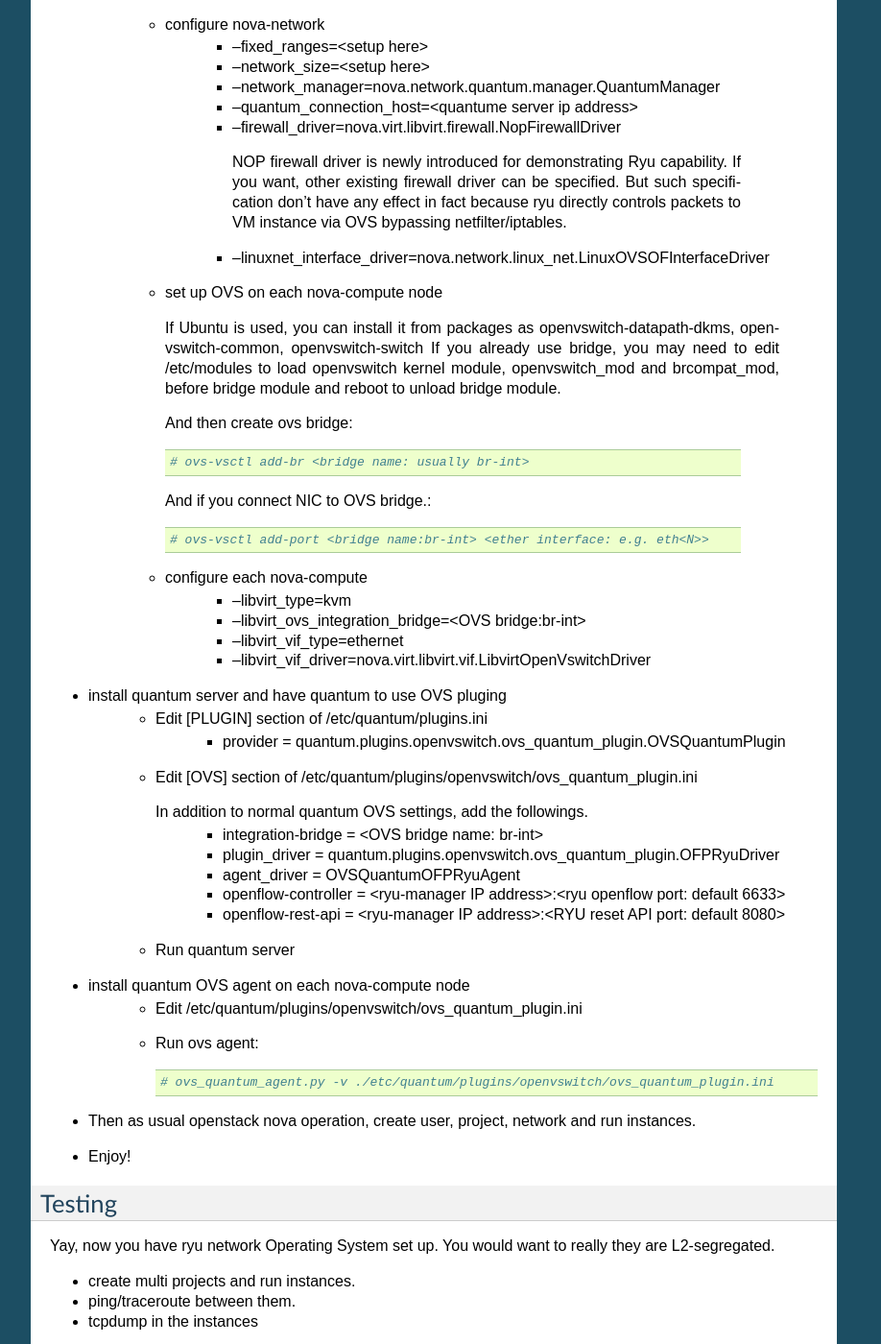
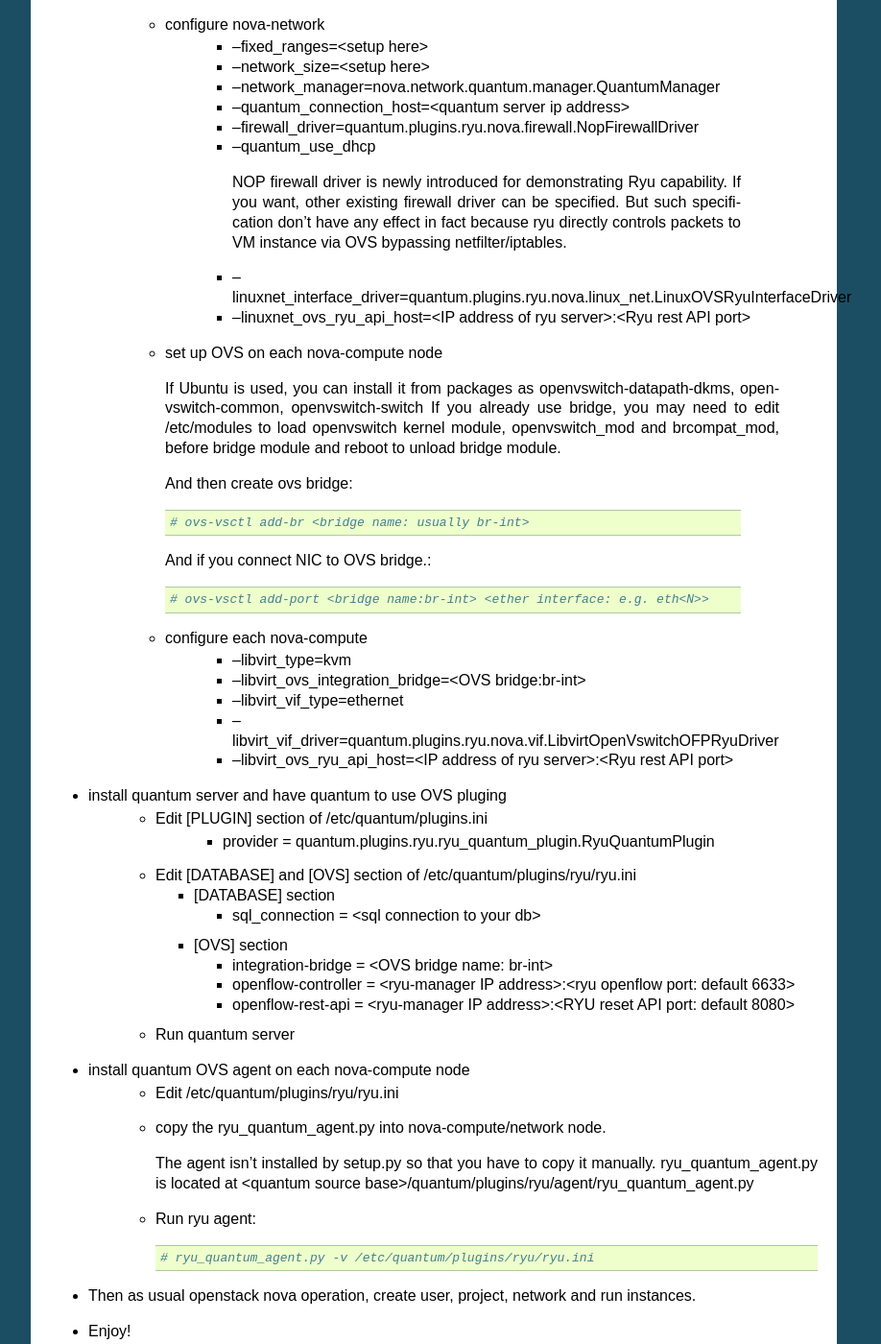
Before and after one commit to faucetsdn/ryu, a Sphinx documentation site: the page built from doc/source/using_with_openstack.rst, in a window 1280 px wide and 1400 px high, scrolled down 2703 px. Shown: the whole window at 96% size, without its empty margins (198-1116 px from the left). Built offline with Sphinx 7.4.7, drawn with Linux system fonts in a browser that asks for light colours; some of the changed text lies outside the part shown.

Commit message:
doc: update using_with_openstack.rst to catch up openstack
Signed-off-by: Isaku Yamahata <yamahata@valinux.co.jp>
Signed-off-by: FUJITA Tomonori <fujita.tomonori@lab.ntt.co.jp>

```diff
--- a/doc/source/using_with_openstack.rst
+++ b/doc/source/using_with_openstack.rst
@@ -109,8 +109,9 @@
        * --fixed_ranges=<setup here>
        * --network_size=<setup here>
        * --network_manager=nova.network.quantum.manager.QuantumManager
-       * --quantum_connection_host=<quantume server ip address>
-       * --firewall_driver=nova.virt.libvirt.firewall.NopFirewallDriver
+       * --quantum_connection_host=<quantum server ip address>
+       * --firewall_driver=quantum.plugins.ryu.nova.firewall.NopFirewallDriver
+       * --quantum_use_dhcp
 
         NOP firewall driver is newly introduced for demonstrating Ryu
         capability.
@@ -119,7 +120,8 @@
         because ryu directly controls packets to VM instance via OVS bypassing
         netfilter/iptables.
 
-       * --linuxnet_interface_driver=nova.network.linux_net.LinuxOVSOFInterfaceDriver
+       * --linuxnet_interface_driver=quantum.plugins.ryu.nova.linux_net.LinuxOVSRyuInterfaceDriver
+       * --linuxnet_ovs_ryu_api_host=<IP address of ryu server>:<Ryu rest API port>
     * set up OVS on each nova-compute node
 
       If Ubuntu is used, you can install it from packages as
@@ -140,28 +142,38 @@
        * --libvirt_type=kvm
        * --libvirt_ovs_integration_bridge=<OVS bridge:br-int>
        * --libvirt_vif_type=ethernet
-       * --libvirt_vif_driver=nova.virt.libvirt.vif.LibvirtOpenVswitchDriver
+       * --libvirt_vif_driver=quantum.plugins.ryu.nova.vif.LibvirtOpenVswitchOFPRyuDriver
+       * --libvirt_ovs_ryu_api_host=<IP address of ryu server>:<Ryu rest API port>
 
 * install quantum server and have quantum to use OVS pluging
    * Edit [PLUGIN] section of /etc/quantum/plugins.ini
-      * provider = quantum.plugins.openvswitch.ovs_quantum_plugin.OVSQuantumPlugin
+      * provider = quantum.plugins.ryu.ryu_quantum_plugin.RyuQuantumPlugin
 
-   * Edit [OVS] section of
-     /etc/quantum/plugins/openvswitch/ovs_quantum_plugin.ini
+   * Edit [DATABASE] and [OVS] section of /etc/quantum/plugins/ryu/ryu.ini
 
-     In addition to normal quantum OVS settings, add the followings.
-      * integration-bridge = <OVS bridge name: br-int>
-      * plugin_driver = quantum.plugins.openvswitch.ovs_quantum_plugin.OFPRyuDriver
-      * agent_driver = OVSQuantumOFPRyuAgent
-      * openflow-controller = <ryu-manager IP address>:<ryu openflow port: default 6633>
-      * openflow-rest-api = <ryu-manager IP address>:<RYU reset API port: default 8080>
+     * [DATABASE] section
+
+       * sql_connection = <sql connection to your db>
+
+     * [OVS] section
+
+       * integration-bridge = <OVS bridge name: br-int>
+       * openflow-controller = <ryu-manager IP address>:<ryu openflow port: default 6633>
+       * openflow-rest-api = <ryu-manager IP address>:<RYU reset API port: default 8080>
 
    * Run quantum server
+
 * install quantum OVS agent on each nova-compute node
-   * Edit /etc/quantum/plugins/openvswitch/ovs_quantum_plugin.ini
-   * Run ovs agent::
+   * Edit /etc/quantum/plugins/ryu/ryu.ini
+   * copy the ryu_quantum_agent.py into nova-compute/network node.
 
-     # ovs_quantum_agent.py -v ./etc/quantum/plugins/openvswitch/ovs_quantum_plugin.ini
+     The agent isn't installed by setup.py so that you have to copy it manually.
+     ryu_quantum_agent.py is located at
+     <quantum source base>/quantum/plugins/ryu/agent/ryu_quantum_agent.py
+
+   * Run ryu agent::
+
+     # ryu_quantum_agent.py -v /etc/quantum/plugins/ryu/ryu.ini
 
 * Then as usual openstack nova operation, create user, project, network and
   run instances.
@@ -198,8 +210,8 @@
 =======
 * Run the following daemons in this order
    #. Run Ryu network Operating System
-   #. Run quantum with OVS plugin
-   #. Run quantum OVS agent
+   #. Run quantum with Ryu plugin
+   #. Run quantum Ryu agent
    #. run your guest instance
 
    For now, ryu-manager doesn't have persistent store, so if it's rebooted,
```
